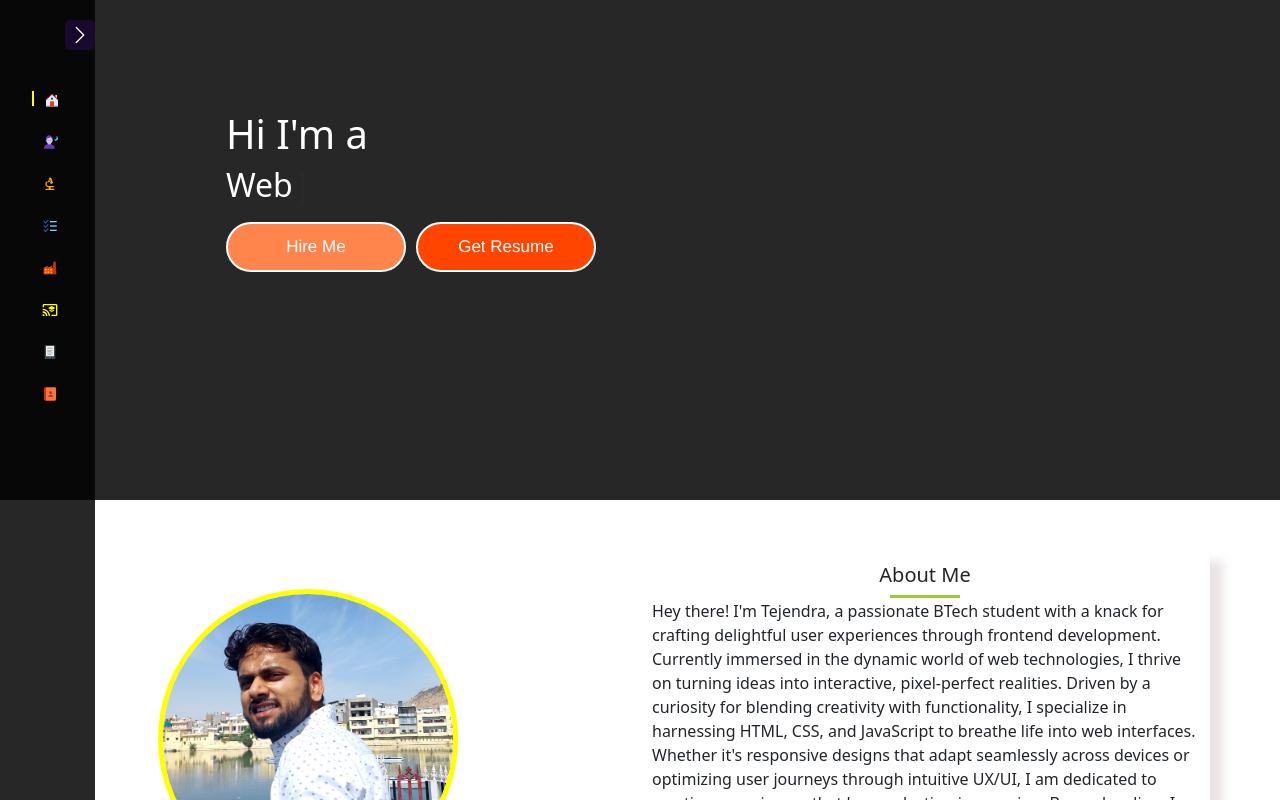
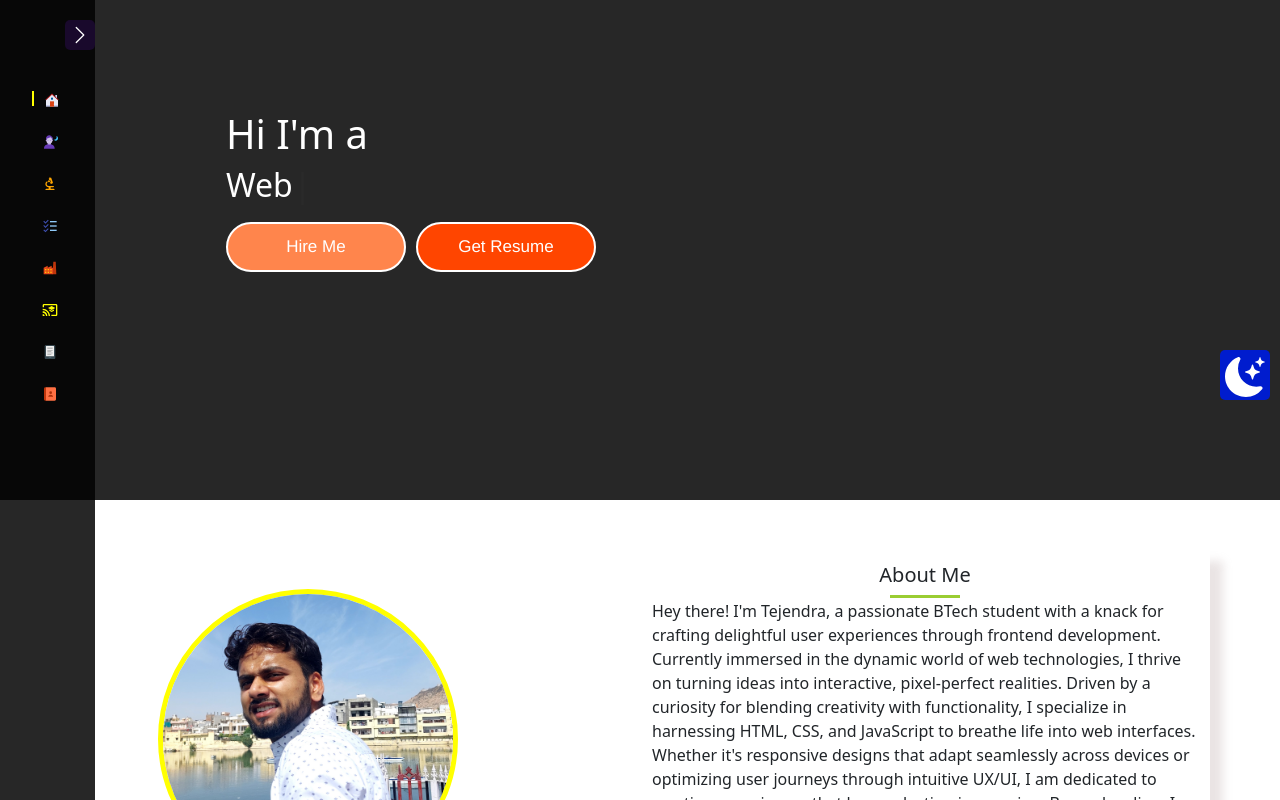
Before and after one commit to tejth/tejthPortfolio, a React (Vite) app: page / in a window 1280 px wide. Shown: the top 800 px of the page. Built offline with nearby package versions, Linux system fonts and the light colour scheme.

Commit message:
set up context api to change theme of webpage by cliking on theme button

```diff
--- a/src/App.jsx
+++ b/src/App.jsx
@@ -1,4 +1,4 @@
-import React from "react";
+import React, { createContext, useState } from "react";
 import "./App.css";
 import Sidebar from "./Components/Sidebar/Sidebar";
 import About from "./Components/About/About";
@@ -10,11 +10,21 @@ import Notes from "./Components/Notes/Notes";
 import Contact from "./Components/Contact/Contact";
 import ScrollToTop from "react-scroll-to-top";
 import NavbarMobileView from "./Components/Sidebar/NavbarMobileView";
+
+export const ThemeContext = createContext(null);
+
 function App() {
+  const [theme, setTheme] = useState("light");
+
+  const changeTheme = () => {
+    setTheme((prev) => (prev === "light" ? "dark" : "light"));
+  };
+
   return (
-    <>
+    <ThemeContext.Provider value={{ theme, changeTheme }}>
+      <div id={theme}>
         <NavbarMobileView />
-      <Sidebar />
+        <Sidebar changeTheme={changeTheme} theme={theme} />
         <About />
         <TechStack />
         <Project />
@@ -22,6 +32,8 @@ function App() {
         <Education />
         <Notes />
         <Contact />
+      </div>
+
       <ScrollToTop
         smooth={true}
         color="white"
@@ -30,7 +42,7 @@ function App() {
         top="30"
         style={{ borderRadius: "90px", backgroundColor: "#38004c" }}
       />
-    </>
+    </ThemeContext.Provider>
   );
 }
 
--- a/src/Components/Home/Home.css
+++ b/src/Components/Home/Home.css
@@ -99,3 +99,21 @@
     display: none;
   }
 }
+
+.theme-change {
+  justify-content: center;
+  height: 50px;
+  width: 50px;
+  background-color: #001cce;
+  right: 0;
+  margin-right: 10px;
+  text-align: center;
+  vertical-align: middle;
+  line-height: 50px;
+  position: fixed;
+  top: 150;
+  margin-top: 250px;
+  cursor: pointer;
+  border-radius: 5px;
+  z-index: 1;
+}
--- a/src/Components/Home/Home.jsx
+++ b/src/Components/Home/Home.jsx
@@ -2,10 +2,24 @@ import React from "react";
 import "./Home.css";
 import Typewriter from "typewriter-effect";
 import MyCv from "../../image/Profile.pdf";
-function Home() {
+import { BsFillMoonStarsFill, BsMoonStarsFill } from "react-icons/bs";
+import { IoSunny } from "react-icons/io5";
+
+function Home({ theme, changeTheme }) {
   return (
     <>
       <div className="container-fluid home" id="homei">
+        <div className="theme-change" onClick={changeTheme}>
+          {theme === "light" ? (
+            <p>
+              <BsMoonStarsFill size={40} />
+            </p>
+          ) : (
+            <p>
+              <IoSunny size={40} />{" "}
+            </p>
+          )}
+        </div>
         <div className="container home-content">
           <h1>Hi I'm a </h1>
           <h2>
--- a/src/Components/Sidebar/Sidebar.jsx
+++ b/src/Components/Sidebar/Sidebar.jsx
@@ -4,7 +4,7 @@ import Home from "../Home/Home";
 import { BsChevronLeft, BsChevronRight } from "react-icons/bs";
 import SidebarList from "./SidebarList";
 
-function Sidebar() {
+function Sidebar({ theme, changeTheme }) {
   const [expandSidebar, setExpandSidebar] = useState(false); // Change initial state to false
 
   const handleExpandClick = () => {
@@ -26,7 +26,7 @@ function Sidebar() {
         <SidebarList expandSidebar={expandSidebar} />
       </div>
       <div className="container">
-        <Home />
+        <Home changeTheme={changeTheme} theme={theme} />
       </div>
     </div>
   );
```
Lines whose indentation alone changed are shown as unchanged.
